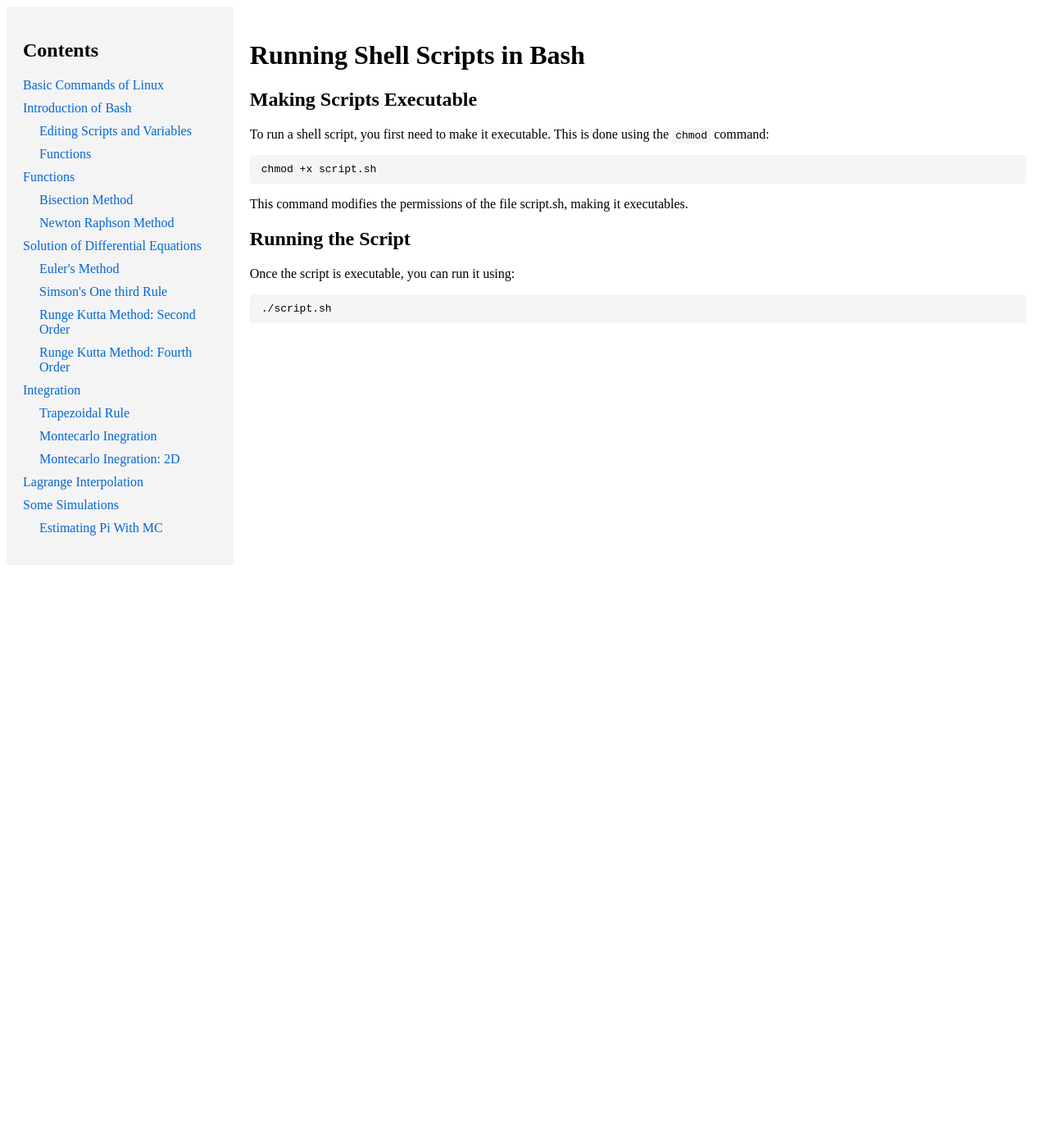
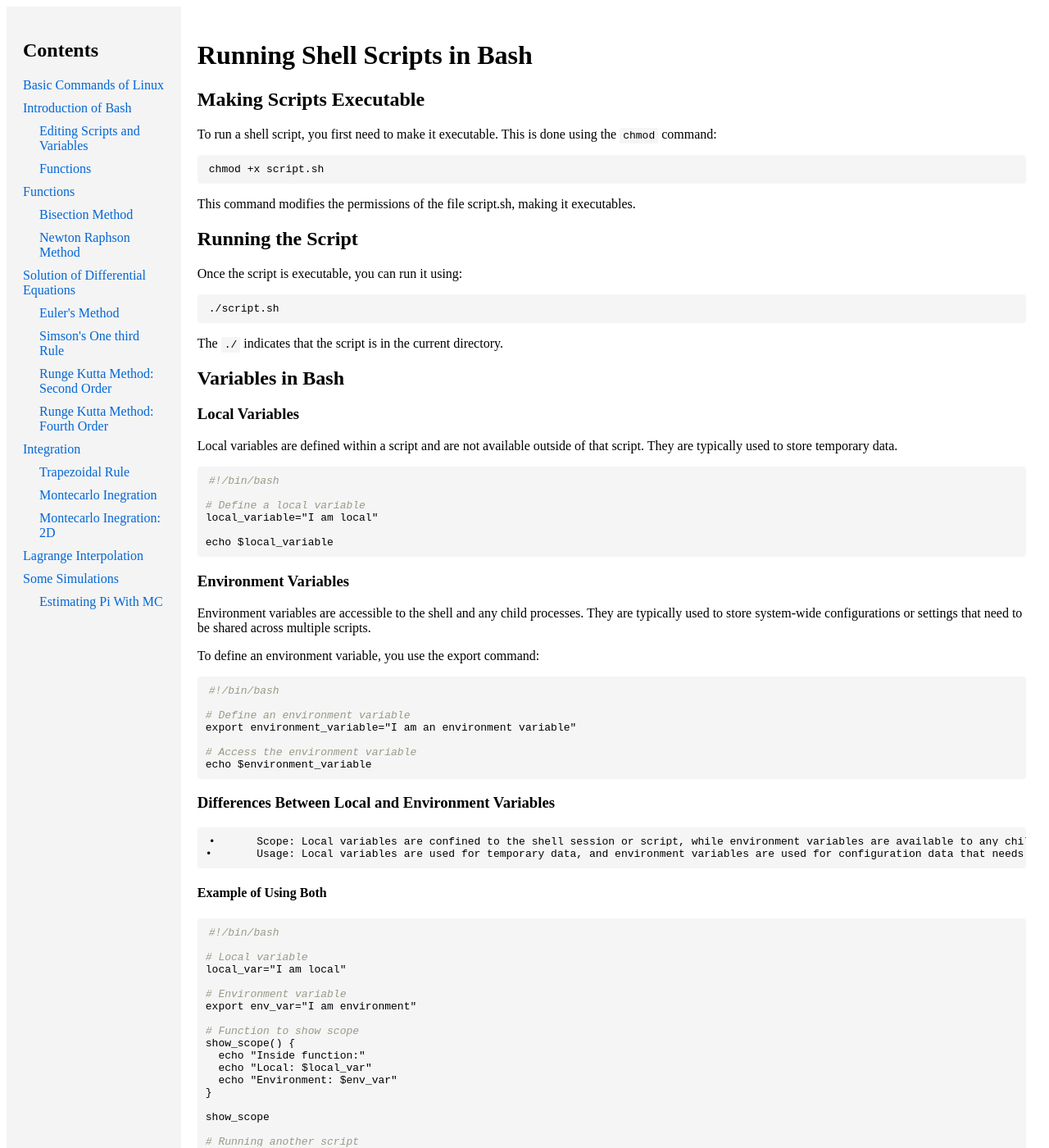
Before and after one commit to mohangiri1/scripting, a Jekyll site: the page built from docs/basics/shell_scripts_and_variables.md, in a window 1280 px wide and 1400 px high. Shown: the whole window at 82% size. Built offline with Jekyll 4.4.1, drawn with Linux system fonts in a browser that asks for light colours; comment, search, counter and statistics services are not loaded; some of the changed text lies outside the part shown.

Commit message:
Update shell_scripts_and_variables.md

````diff
--- a/docs/basics/shell_scripts_and_variables.md
+++ b/docs/basics/shell_scripts_and_variables.md
@@ -16,3 +16,60 @@ Once the script is executable, you can run it using:
 ```bash
 ./script.sh
 ```
+The `./` indicates that the script is in the current directory.
+
+## Variables in Bash
+
+### Local Variables
+
+Local variables are defined within a script and are not available outside of that script. They are typically used to store temporary data.
+```bash
+#!/bin/bash
+
+# Define a local variable
+local_variable="I am local"
+
+echo $local_variable
+```
+### Environment Variables
+
+Environment variables are accessible to the shell and any child processes. They are typically used to store system-wide configurations or settings that need to be shared across multiple scripts.
+
+To define an environment variable, you use the export command:
+```bash
+#!/bin/bash
+
+# Define an environment variable
+export environment_variable="I am an environment variable"
+
+# Access the environment variable
+echo $environment_variable
+```
+### Differences Between Local and Environment Variables
+
+	•	Scope: Local variables are confined to the shell session or script, while environment variables are available to any child processes.
+	•	Usage: Local variables are used for temporary data, and environment variables are used for configuration data that needs to be accessible globally.
+
+#### Example of Using Both
+```bash
+#!/bin/bash
+
+# Local variable
+local_var="I am local"
+
+# Environment variable
+export env_var="I am environment"
+
+# Function to show scope
+show_scope() {
+  echo "Inside function:"
+  echo "Local: $local_var"
+  echo "Environment: $env_var"
+}
+
+show_scope
+
+# Running another script
+./another_script.sh
+```
+In another_script.sh, only env_var would be accessible, not local_var.
````
